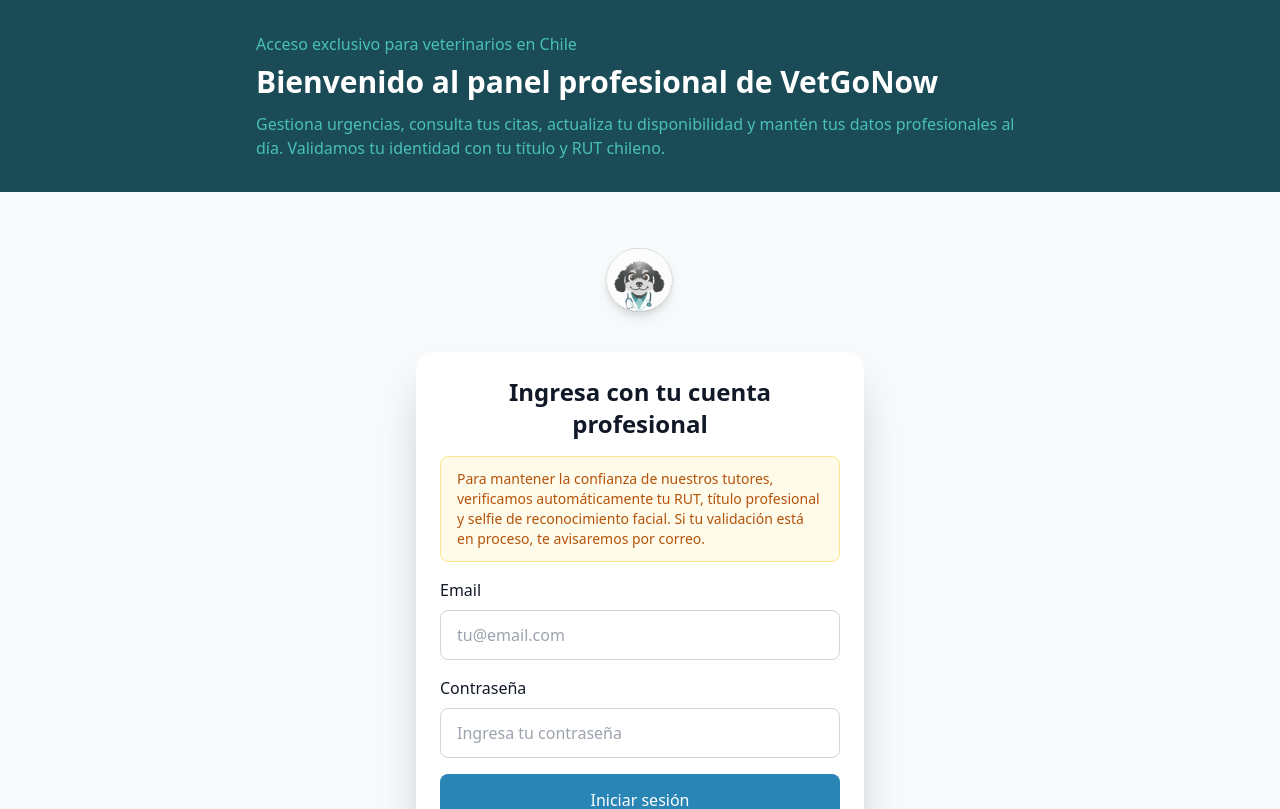
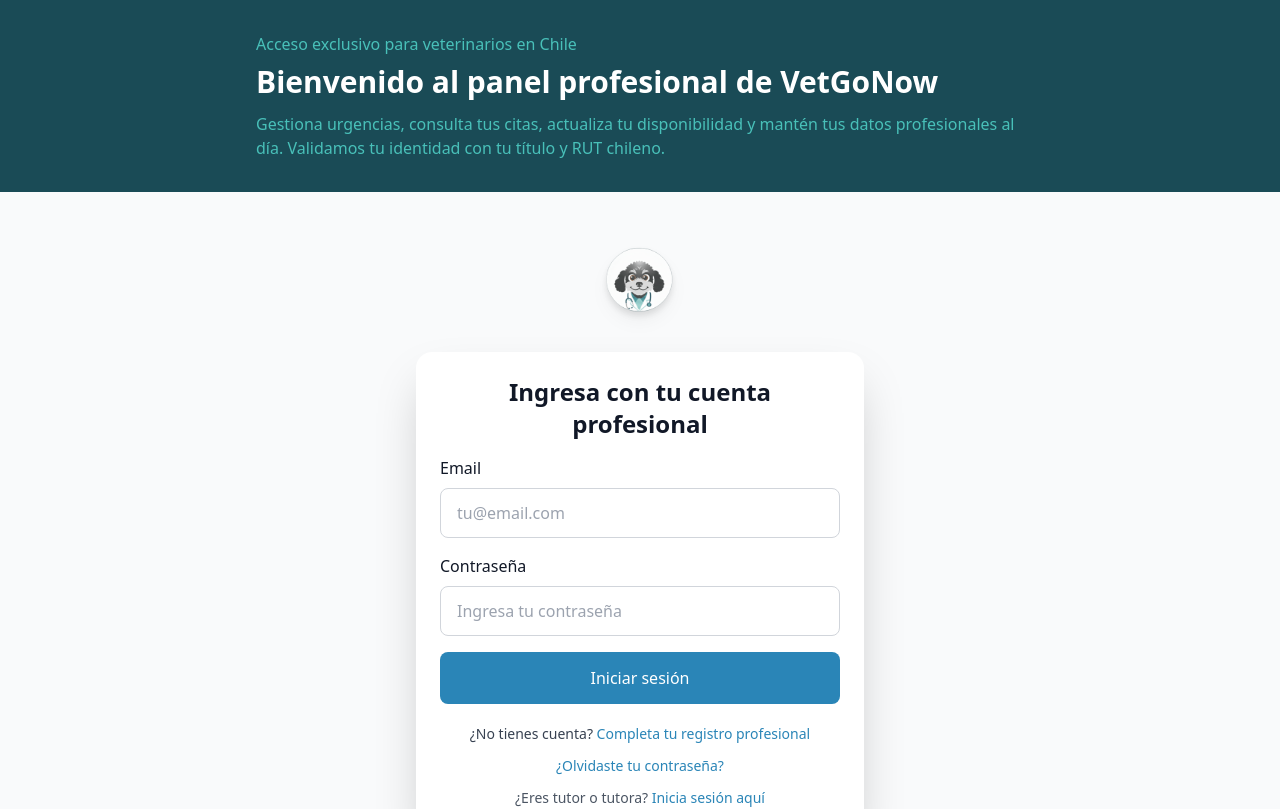
Before and after one commit to Andres-Deza/VetGoNow, a React (Vite) app in the folder frontend/: page /login/vet in a window 1280 px wide. Shown: the top 809 px of the page. Built offline with nearby package versions, Linux system fonts and the light colour scheme; no server answers.

Commit message:
Eliminar disclaimer del login de veterinario - Remover mensaje sobre verificación de RUT y selfie del formulario de login

```diff
--- a/frontend/src/pages/auth/VetLoginPage.jsx
+++ b/frontend/src/pages/auth/VetLoginPage.jsx
@@ -15,7 +15,6 @@
       label: "Inicia sesión aquí",
       to: "/login/user",
     }}
-    bottomNote="Para mantener la confianza de nuestros tutores, verificamos automáticamente tu RUT, título profesional y selfie de reconocimiento facial. Si tu validación está en proceso, te avisaremos por correo."
   />
 );
 
```
